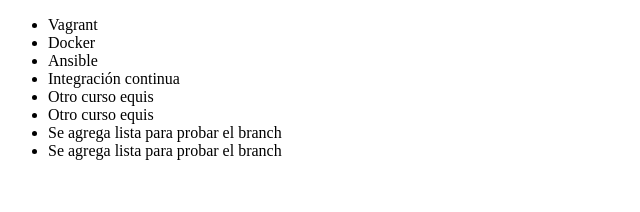
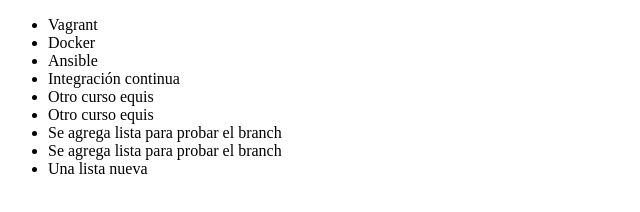
Before and after one commit to solanoxico/alura-git, a plain HTML site: page index.html in a window 1280 px wide. Shown: the whole page, without its empty margins (0-640 px from the left). Drawn offline with Linux system fonts and the light colour scheme.

Commit message:
se agrega nueva

```diff
--- a/index.html
+++ b/index.html
@@ -14,6 +14,7 @@
          <li>Otro curso equis</li>
          <li>Se agrega lista para probar el branch</li>
          <li>Se agrega lista para probar el branch</li>
+         <li>Una lista nueva</li>
      </ul>
 </body>
 </html>
```
